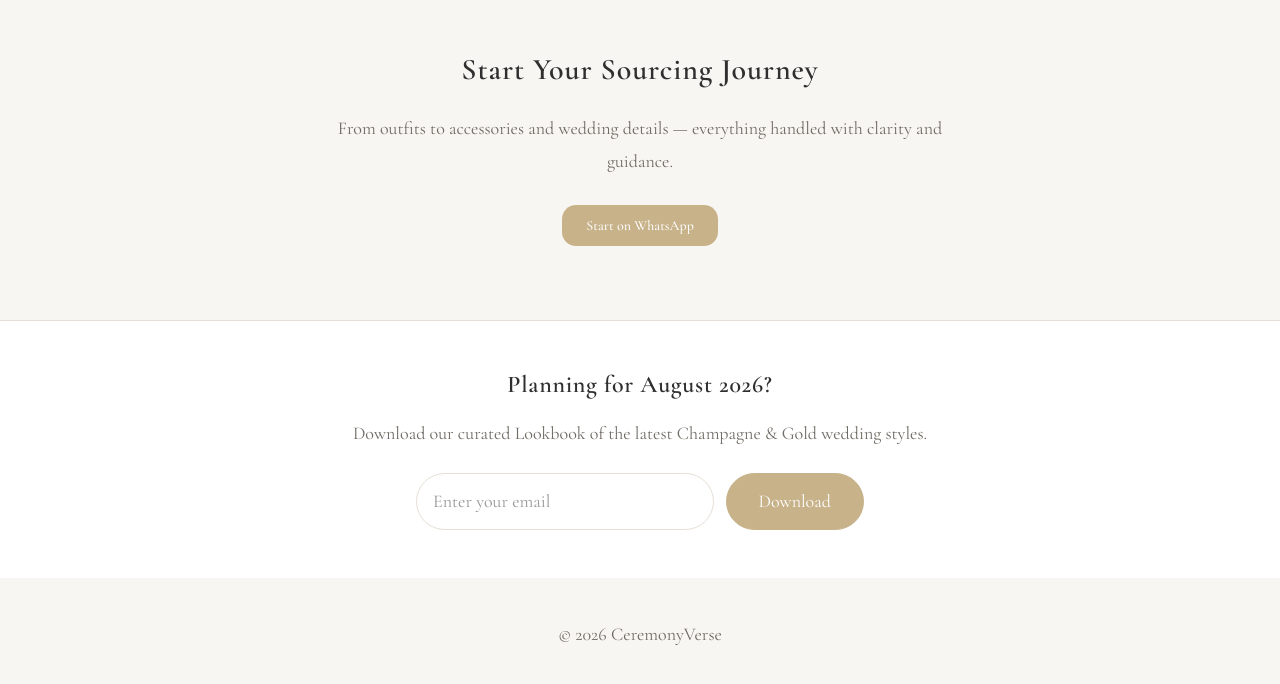
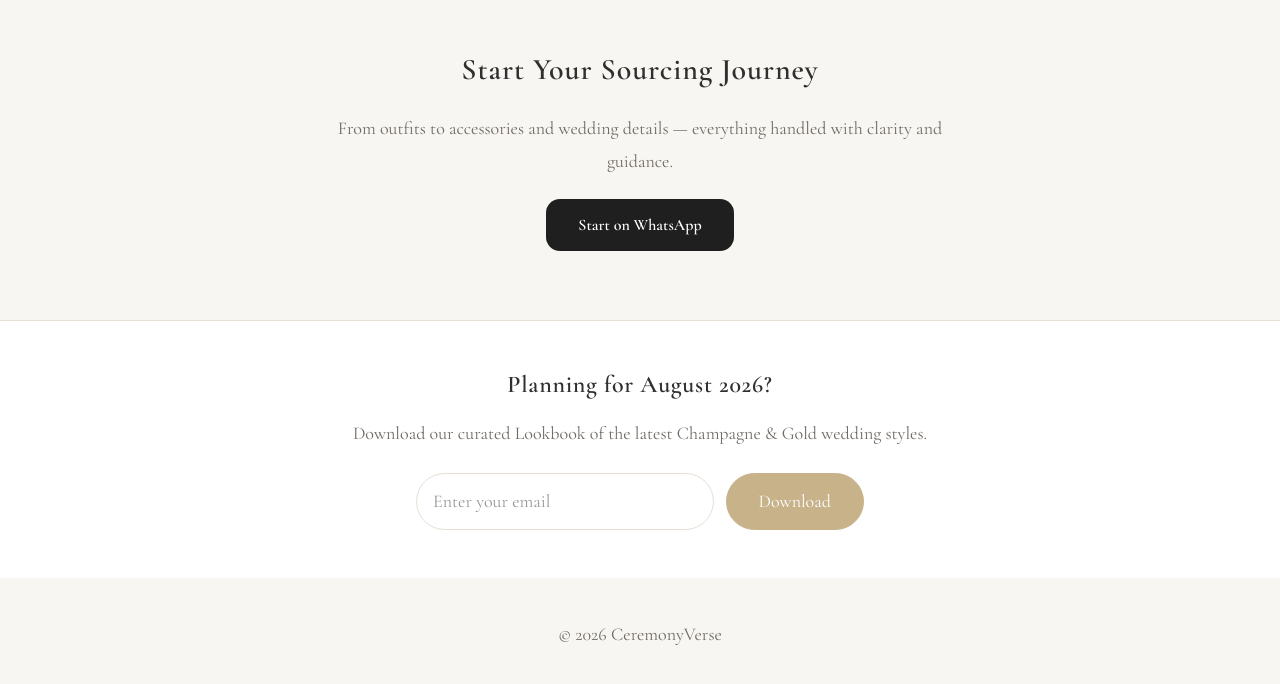
Before and after one commit to leylabernie/v0-ceremony-verse-wedding-concierge, a Next.js app: page / in a window 1280 px wide. Shown: the part 1660-2344 px from the top of the page. Built offline with nearby package versions, Linux system fonts and the light colour scheme; a web font is replaced by a local one.

Commit message:
Update WhatsApp link button styles

```diff
--- a/components/pages/home-page.tsx
+++ b/components/pages/home-page.tsx
@@ -166,7 +166,7 @@ export function HomePage({ onNavigate }: HomePageProps) {
           <a
             href="https://wa.me/12153419990?text=Hi%20I%20am%20interested%20in%20Indian%20wedding%20outfit%20sourcing"
             target="_blank"
-            className="bg-primary text-white px-6 py-3 rounded-md text-sm font-medium hover:opacity-90 transition"
+            className="bg-[#1f1f1f] text-white px-8 py-4 rounded-md text-base font-semibold hover:opacity-90 transition"
           >
             Start on WhatsApp
           </a>
```
